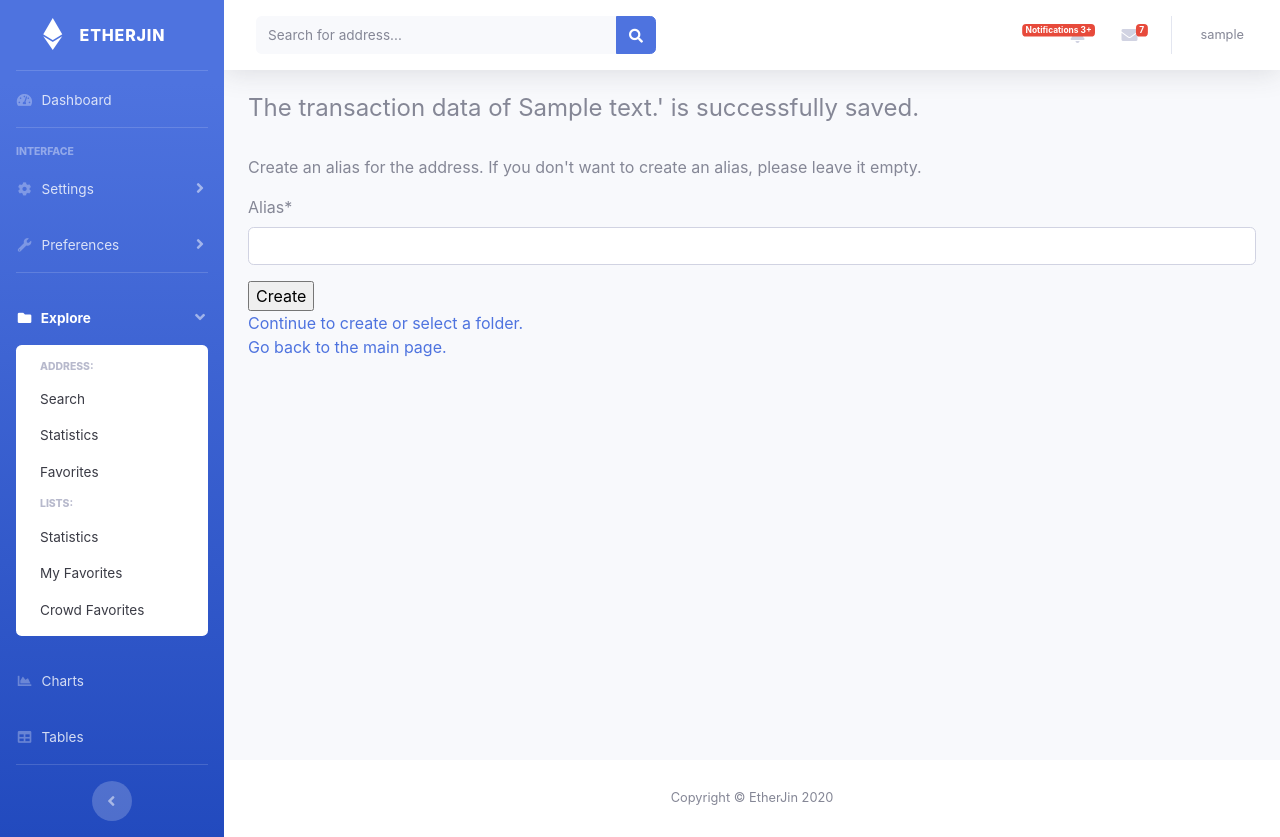
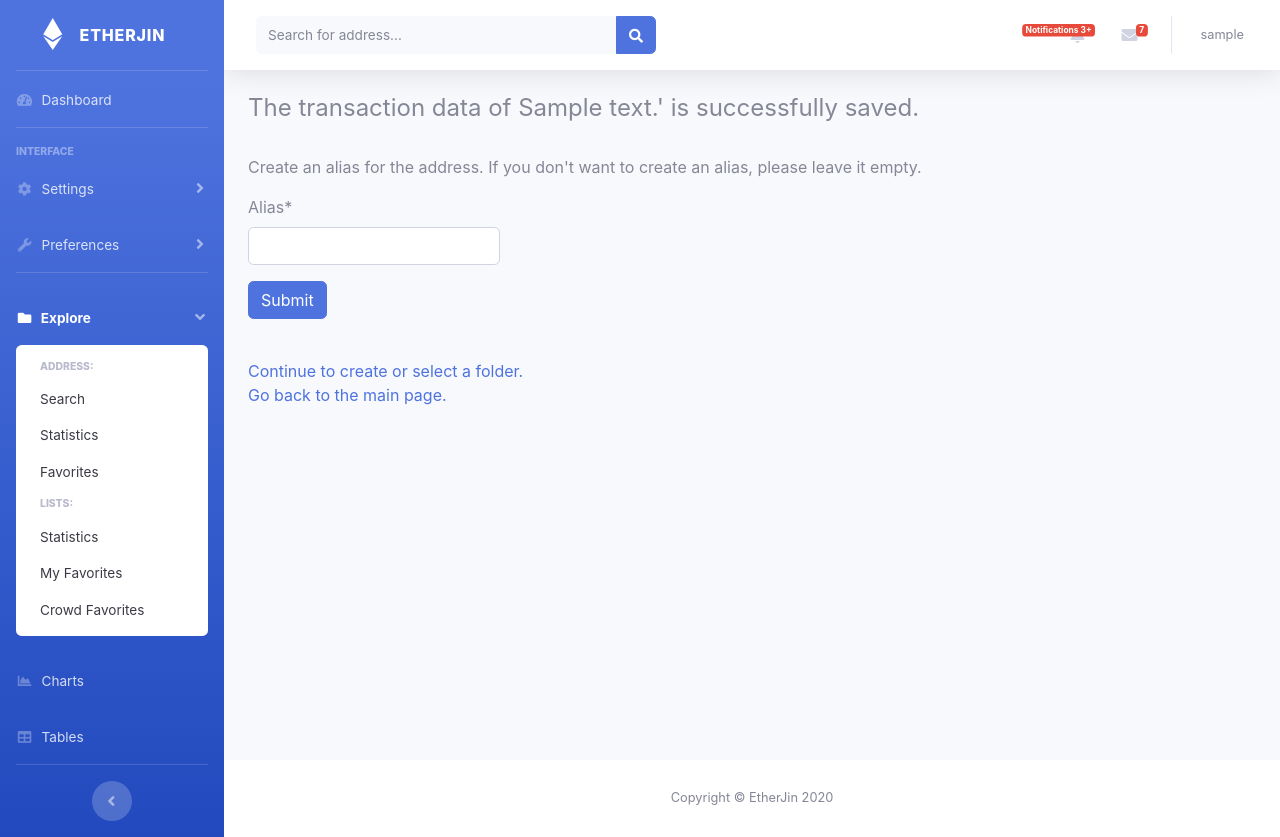
Before and after one commit to lidia-k/EtherJin, a Django app: a page that uses etherscan_app/templates/etherscan_app/results.html in a window 1280 px wide. Run offline with Django 3.2, Linux system fonts and the light colour scheme; a user stored in the database is signed in; tables that the repository leaves empty hold one stand-in row (values such as "Sample post"); some libraries are stand-ins or nearby versions.

Commit message:
add init function to the AliasCreationForm class to edit the design of the form; delete the create button for alias creation in the results template

```diff
--- a/etherscan_app/forms.py
+++ b/etherscan_app/forms.py
@@ -7,7 +7,7 @@ class AddressSearchForm(forms.Form):
 
     def __init__(self, *args, **kwargs):
         super(AddressSearchForm, self).__init__(*args, **kwargs)
-        self.fields['address'].widget.attrs.update(style='max-width: 25%')
+        self.fields['address'].widget.attrs.update(style='max-width: 50%')
 
         self.helper = FormHelper()
         self.helper.add_input(Submit('submit', 'Submit', css_class='btn-primary'))
@@ -54,3 +54,11 @@ class FolderRenameForm(forms.Form):
 
 class AliasCreationForm(forms.Form):
     alias = forms.CharField(label='Alias', max_length=20)
+
+    def __init__(self, *args, **kwargs):
+        super(AliasCreationForm, self).__init__(*args, **kwargs)
+        self.fields['alias'].widget.attrs.update(style='max-width: 25%')
+
+        self.helper = FormHelper()
+        self.helper.add_input(Submit('submit', 'Submit', css_class='btn-primary'))
+        self.helper.form_method = 'POST'
--- a/etherscan_app/templates/etherscan_app/results.html
+++ b/etherscan_app/templates/etherscan_app/results.html
@@ -13,7 +13,6 @@ TODO a user can update or remove alias-->
     {% csrf_token %}
     {% crispy alias_creation_form %}
     <input type="hidden" name="address" value="{{ address }}">
-    <input type="submit" value="Create">
 </form>
 
 <br></vr><a href="{% url 'etherscan_app:create-or-select-folder' address %}">Continue to create or select a folder.</a>
```
